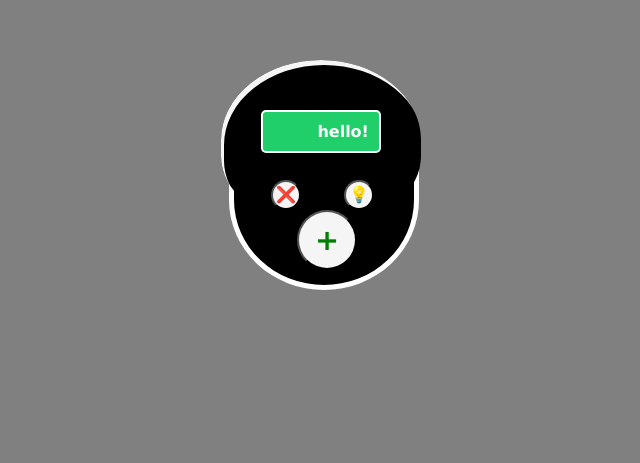
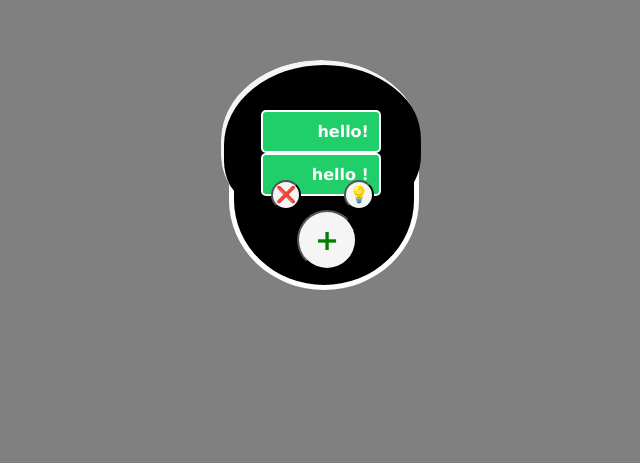
Before and after one commit to imanas001/My-Coding-Projects-for-Scrimba, a plain HTML site: page Counter App/index.html in a window 1280 px wide. Shown: the part 140-603 px from the top of the page, without its empty margins (316-956 px from the left). Drawn offline with Linux system fonts and the light colour scheme.

Commit message:
Update index.html

```diff
--- a/Counter App/index.html
+++ b/Counter App/index.html
@@ -10,6 +10,7 @@
     <div id="counter_frame">
             <div id="top">
                 <p id="display">hello! </p>
+                <p id="display">hello ! </p>
             </div>
             <div id="bottom">
 
```
